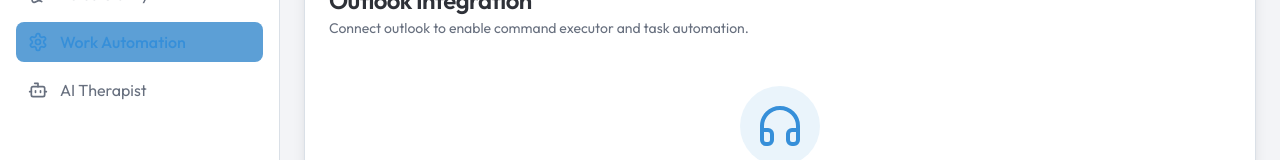
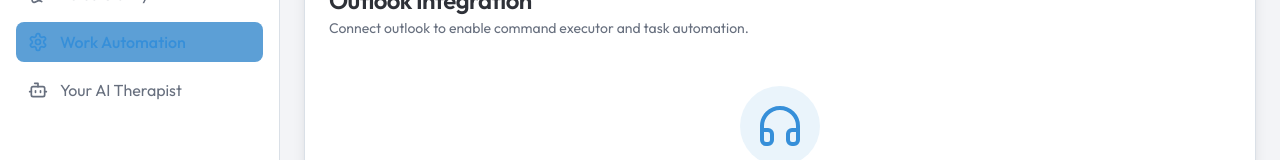
Before and after one commit to dikshapadi/Main-Characters_Symposium2025, a Next.js app in the folder my-app/: page /work-automation in a window 1280 px wide. Shown: the part 211-371 px from the top of the page. Built offline with nearby package versions, Linux system fonts and the light colour scheme.

Commit message:
Added your-ai-therapist

```diff
--- a/my-app/src/components/layout/app-shell.jsx
+++ b/my-app/src/components/layout/app-shell.jsx
@@ -13,7 +13,7 @@ const navItems = [
   { href: "/journal", label: "Journal", icon: BookOpenText },
   { href: "/voice-clarity", label: "Voice Clarity", icon: MicVocal },
   { href: "/work-automation", label: "Work Automation", icon: Settings },
-  { href: "/ai-therapist", label: "AI Therapist", icon: LucideBot },
+  { href: "/ai-therapist", label: "Your AI Therapist", icon: LucideBot },
 ];
 
 export function AppShell({ children }) {
```
